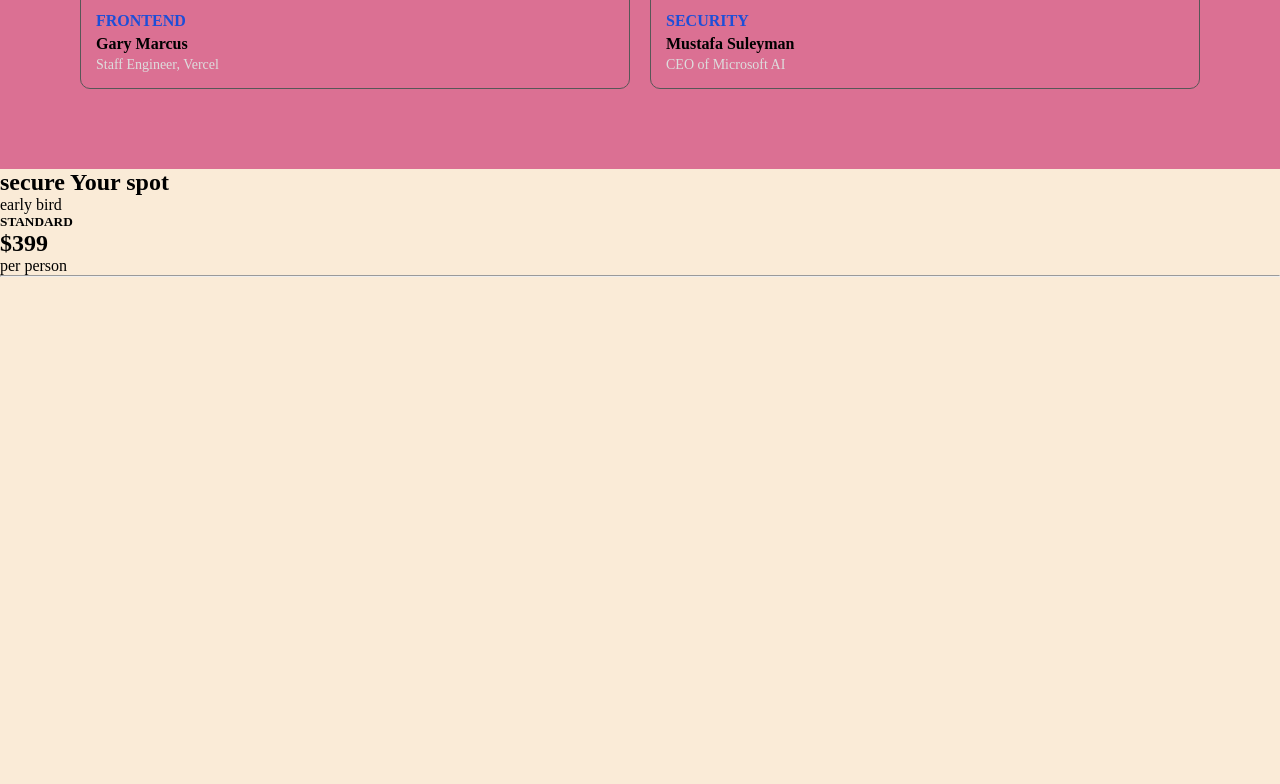
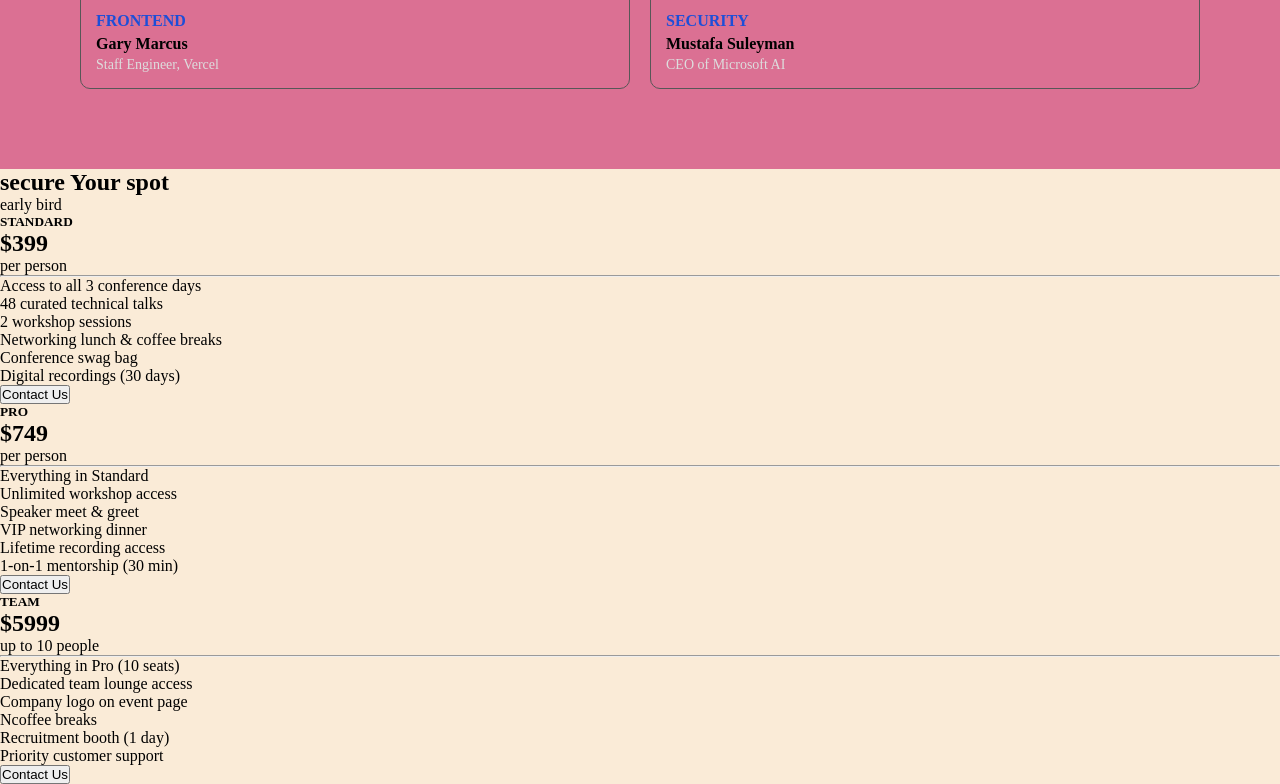
Before and after one commit to Shaniza/first-assignment-prog-hero, a plain HTML site: page index.html in a window 1280 px wide. Shown: the part 1797-2581 px from the top of the page. Before the commit the page ends 2074 px from the top, so only its background shows below. Drawn offline with Linux system fonts and the light colour scheme.

Commit message:
Secure spot section

```diff
--- a/index.html
+++ b/index.html
@@ -94,10 +94,47 @@
         <h1>$399</h1>
         <p>per person</p>
         <hr>
+        <ul>
+            <li>Access to all 3 conference days</li>
+            <li>48 curated technical talks</li>
+            <li>2 workshop sessions</li>
+            <li>Networking lunch & coffee breaks</li>
+            <li>Conference swag bag</li>
+            <li>Digital recordings (30 days)</li>
+        </ul>
+        <button>Contact Us</button>
 
     </div>
-    <div></div>
-    <div></div>
+    <div>
+        <h5>PRO</h5>
+        <h1>$749</h1>
+        <p>per person</p>
+        <hr>
+        <ul>
+            <li>Everything in Standard</li>
+            <li>Unlimited workshop access</li>
+            <li>Speaker meet & greet</li>
+            <li>VIP networking dinner</li>
+            <li>Lifetime recording access</li>
+            <li>1-on-1 mentorship (30 min)</li>
+        </ul>
+        <button>Contact Us</button>
+    </div>
+    <div>
+        <h5>TEAM</h5>
+        <h1>$5999</h1>
+        <p>up to 10 people</p>
+        <hr>
+        <ul>
+            <li>Everything in Pro (10 seats)</li>
+            <li>Dedicated team lounge access</li>
+            <li>Company logo on event page</li>
+            <li>Ncoffee breaks</li>
+            <li>Recruitment booth (1 day)</li>
+            <li>Priority customer support</li>
+        </ul>
+        <button>Contact Us</button>
+    </div>
 
  </section>
 </body>
```
